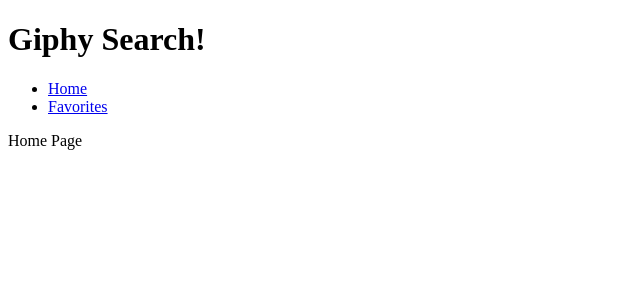
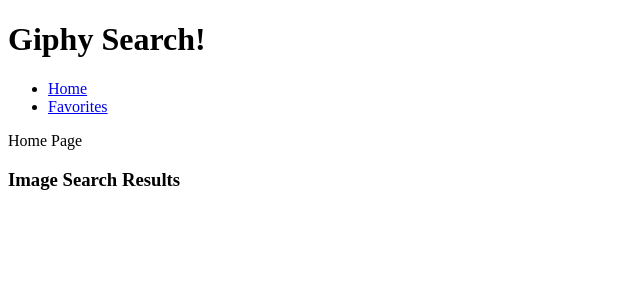
Before and after one commit to luann-y/group-giphy-saga-project, a React (Vite) app: page /favorites in a window 1280 px wide. Shown: the top 300 px of the page, without its empty margins (0-640 px from the left). Built offline with nearby package versions, Linux system fonts and the light colour scheme.

Commit message:
Adding ImageResult component onto app

```diff
--- a/src/components/App/App.jsx
+++ b/src/components/App/App.jsx
@@ -8,6 +8,7 @@
 import Header from '../Header/Header';
 import Home from '../Home/Home';
 import Favorites from '../Favorites/Favorites';
+import ImageResult from "../ImageResult/ImageResult";
 
 function App() {
   return (
@@ -21,6 +22,7 @@
         <Route path="/favorites" exact>
           <Favorites />
         </Route>
+        <ImageResult />
         </main>
       </Router>
     </div>
--- a/src/components/ImageResult/ImageResult.jsx
+++ b/src/components/ImageResult/ImageResult.jsx
@@ -3,7 +3,7 @@
 
     return (
         <div>
-        <h3>IMAGE RESULT</h3>
+        <h3>Image Search Results</h3>
         </div>
     );
 }
```
